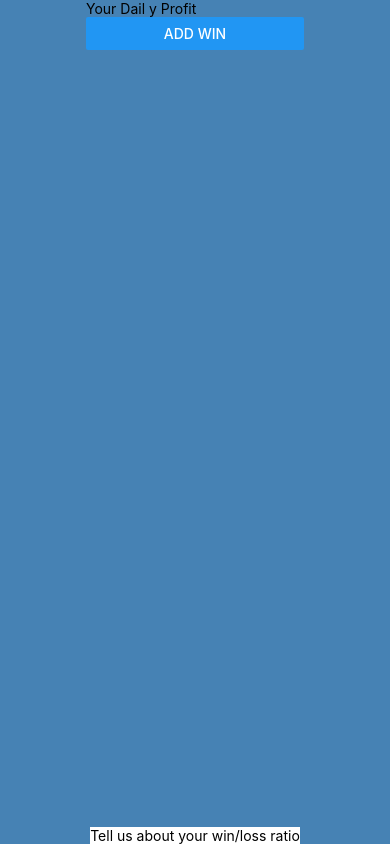
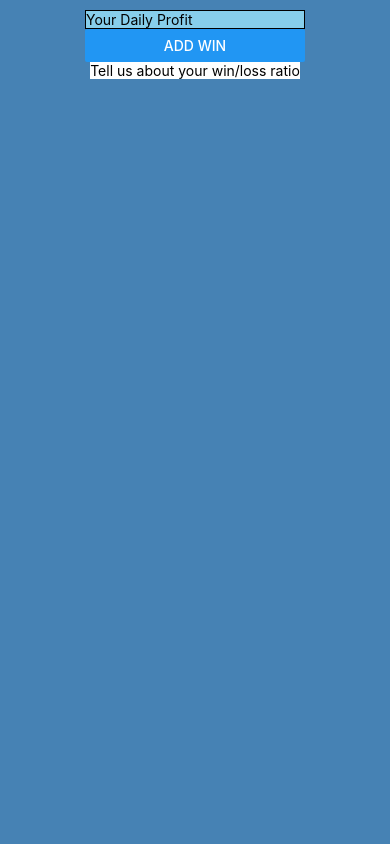
Before and after one commit to LeroyJah/React_Native_Course_1, a React Native app: screen / in a window 390 px wide. Built offline with nearby package versions, Linux system fonts and the light colour scheme.

Commit message:
working with flexbox

```diff
--- a/App.js
+++ b/App.js
@@ -11,16 +11,6 @@ const App = () => {
     </View>
   );
 }
-
-const styles = StyleSheet.create({
-  container: {
-    flex: 1,
-    alignItems: 'center',
-    justifyContent: 'space-between',
-    backgroundColor: 'steelblue',
-    // flexDirection: 'row'
-  },
-});
 
 const Cat = (props) => {
   return(
@@ -49,7 +39,7 @@ const GoalApp = () => {
   return (
     <View style={styles.container}>
       <View>
-        <TextInput placeholder='Your Dail y Profit'/>
+        <TextInput style={{borderWidth: 1, backgroundColor: 'skyblue'}}placeholder='Your Daily Profit'/>
         <Button title='Add Win'/>
       </View>
       <View>
@@ -59,4 +49,15 @@ const GoalApp = () => {
   )
 }
 
+const styles = StyleSheet.create({
+  container: {
+    flex: 1,
+    padding: 10,
+    alignItems: 'center',
+    // justifyContent: 'space-between',
+    backgroundColor: 'steelblue',
+    // flexDirection: 'row'
+  },
+});
+
 export default GoalApp;
```
